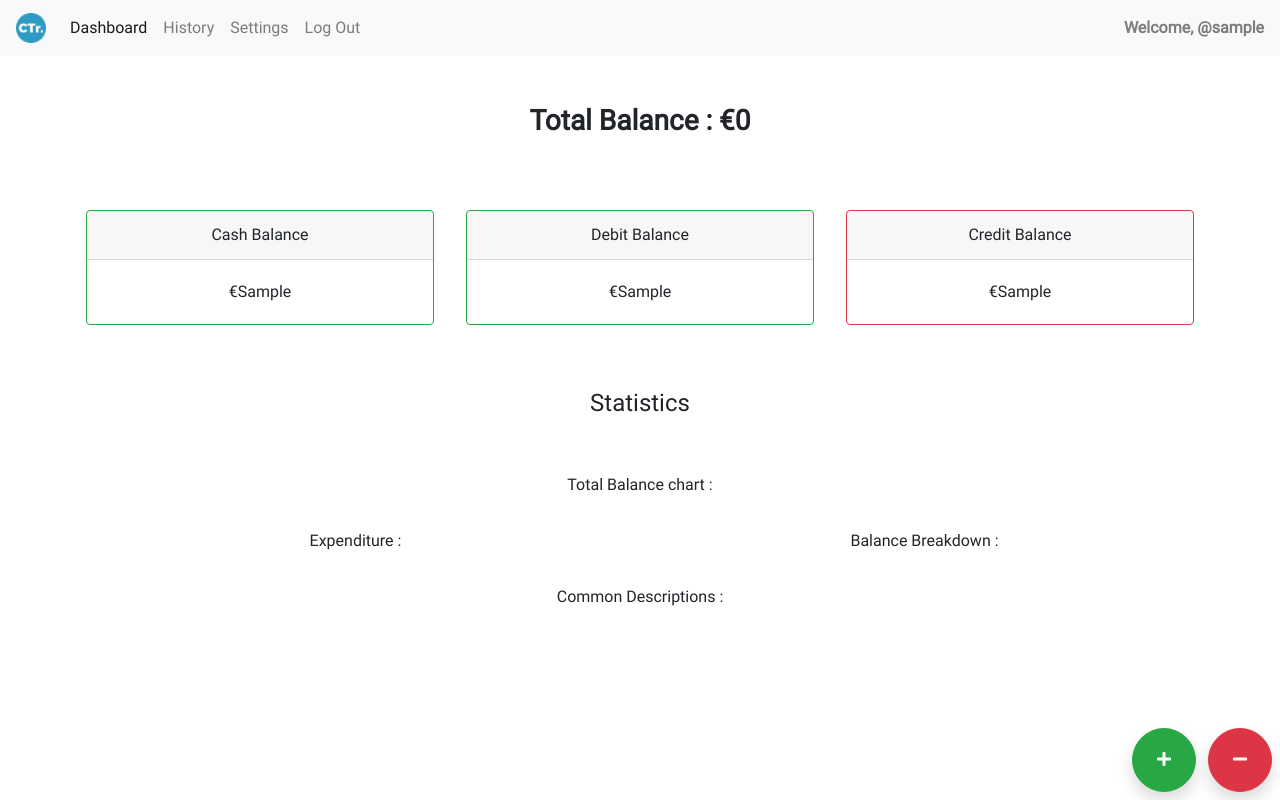
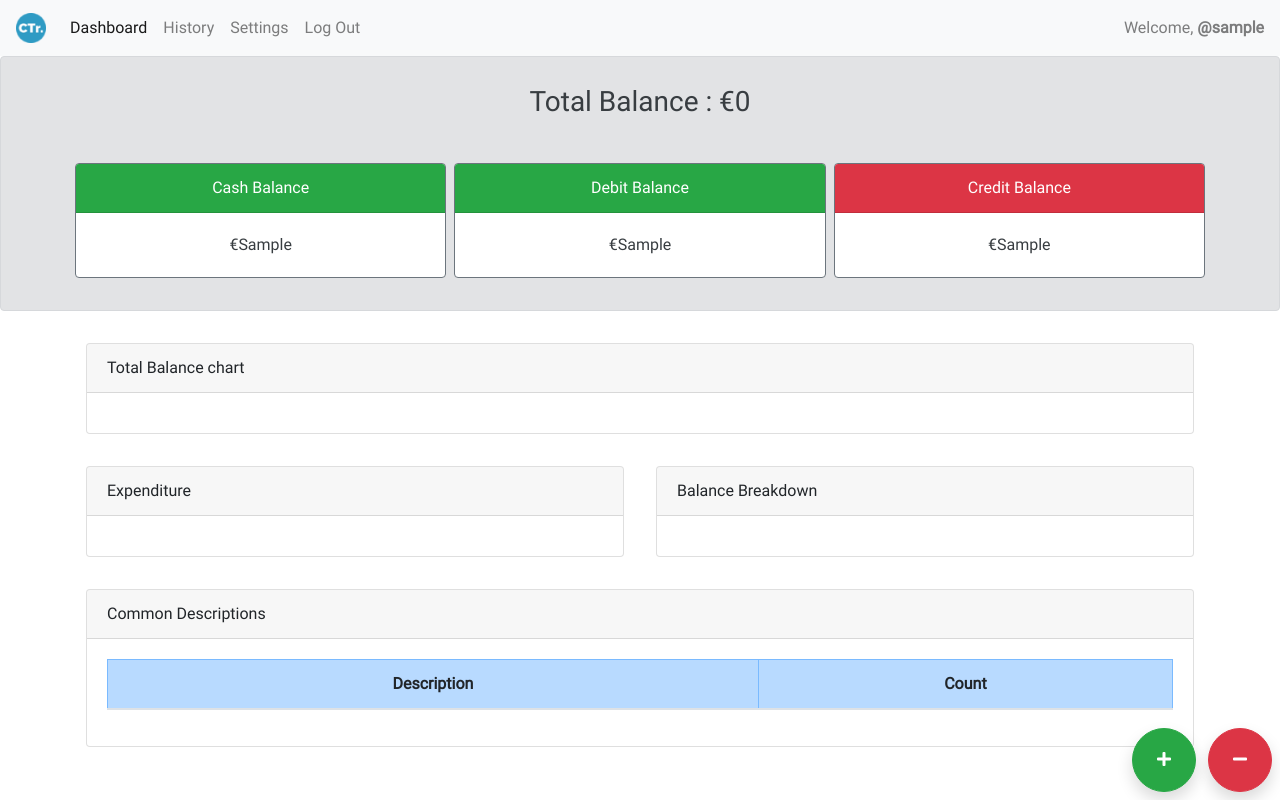
Before and after one commit to Sharkaboi/CashTrack, a PHP site: page /dashboard/ in a window 1280 px wide. Run offline with PHP 8.4, Linux system fonts and the light colour scheme; the visitor is signed in with stand-in values (Sample User, id 1); tables that the repository leaves empty or names only in its code hold one stand-in row (values such as "Sample post"); data that the repository does not hold is empty; some libraries are stand-ins or nearby versions.

Commit message:
Migrated from Table chart to Bootstrap table

```diff
--- a/dashboard/index.php
+++ b/dashboard/index.php
@@ -76,8 +76,11 @@
                     <a class="nav-item nav-link" href="./settings">Settings</a>
                     <a class="nav-item nav-link" href="../php/auth/logout.php">Log Out</a>
                 </div>
-                <span class="navbar-text font-weight-bold">
-                    <?php echo 'Welcome, @'.$_SESSION['username']; ?>
+                <span class="navbar-text">
+                    Welcome,
+                    <span class="font-weight-bold">
+                        <?php echo '@'.$_SESSION['username']; ?>
+                    </span>
                 </span>
             </div>
         </nav>
@@ -85,7 +88,8 @@
 
     <!--Main page-->
     <main>
-        <div class="text-center p-5 h3 font-weight-bold">
+        <div class="alert alert-secondary">
+            <div class="text-center p-3 h3">
                 Total Balance :
                 <?php
                     $currency = "₹";
@@ -143,27 +147,27 @@
             ?>
 
             <!-- Setting balances with currency-->
-        <div class="container">
+            <div class="container p-3">
                 <div class="row">
-                <div class="col-lg-4 col-md-6 col-sm-12 p-3">
-                    <div class="card text-center border-success">
-                        <div class="card-header">Cash Balance</div>
+                    <div class="col-lg-4 col-md-6 col-sm-12 p-1">
+                        <div class="card text-center border-secondary">
+                            <div class="card-header text-white bg-success">Cash Balance</div>
                             <div class="card-body">
                                 <?php echo $currency.$cash_bal; ?>
                             </div>
                         </div>
                     </div>
-                <div class="col-lg-4 col-md-6 col-sm-12 p-3">
-                    <div class="card text-center border-success">
-                        <div class="card-header">Debit Balance</div>
+                    <div class="col-lg-4 col-md-6 col-sm-12 p-1">
+                        <div class="card text-center border-secondary">
+                            <div class="card-header text-white bg-success">Debit Balance</div>
                             <div class="card-body">
                                 <?php echo $currency.$debit_bal; ?>
                             </div>
                         </div>
                     </div>
-                <div class="col-lg-4 col-md-6 col-sm-12 p-3">
-                    <div class="card text-center border-danger">
-                        <div class="card-header">Credit Balance</div>
+                    <div class="col-lg-4 col-md-6 col-sm-12 p-1">
+                        <div class="card text-center border-secondary">
+                            <div class="card-header text-white bg-danger">Credit Balance</div>
                             <div class="card-body">
                                 <?php echo $currency.$credit_bal; ?>
                             </div>
@@ -171,29 +175,73 @@
                     </div>
                 </div>
             </div>
-
-        <div class="container text-center p-5 h4">Statistics</div>
-        <div class="container text-center mb-3">
-            Total Balance chart : <br>
-            <div id="div_balance_line_chart"></div>
         </div>
 
         <div class="container p-3">
+            <div class="card">
+                <div class="card-header">Total Balance chart</div>
+                <div class="card-body">
+                    <div id="div_balance_line_chart"></div>
+                </div>
+            </div>
+        </div>
+
+        <div class="container">
             <div class="row">
-                <div class="col-sm-12 col-md-6 text-center">
-                    Expenditure : <br>
+
+                <div class="col-sm-12 col-md-6 p-3">
+                    <div class="card">
+                        <div class="card-header">Expenditure</div>
+                        <div class="card-body">
                             <div id="div_expenditure_pie_chart"></div>
                         </div>
-                <div class="col-sm-12 col-md-6 text-center">
-                    Balance Breakdown : <br>
+                    </div>
+                </div>
+
+                <div class="col-sm-12 col-md-6 p-3">
+                    <div class="card">
+                        <div class="card-header">Balance Breakdown</div>
+                        <div class="card-body">
                             <div id="div_balance_breakdown"></div>
                         </div>
                     </div>
                 </div>
 
-        <div class="container text-center p-3 mb-3">
-            Common Descriptions : <br>
-            <div id="div_descriptions_count"></div>
+            </div>
+        </div>
+
+        <div class="container p-3">
+            <div class="card">
+                <div class="card-header">Common Descriptions</div>
+                <div class="card-body">
+                    <table class="table table-bordered text-center">
+                        <thead>
+                            <tr class="table-primary">
+                                <th scope="col">Description</th>
+                                <th scope="col">Count</th>
+                            </tr>
+                        </thead>
+                        <tbody>
+                            <?php
+                                $query = get_common_descriptions($conn,$username);
+                                $result = mysqli_query($conn,$query);
+                                if(!$result) {
+                                  show_alert("Data could not be fetched!");
+                                } else {
+                                    while($row = mysqli_fetch_assoc($result)) {
+                                        echo '<tr>';
+                                        $description = $row["description"];
+                                        $count = $row["count"];
+                                        echo '<td>'.$description.'</td>';
+                                        echo '<td>'.$count.'</td>';
+                                        echo '</tr>';
+                                    }
+                                }
+                            ?>
+                        </tbody>
+                    </table>
+                </div>
+            </div>
         </div>
 
     </main>
--- a/php/db/sql_queries.php
+++ b/php/db/sql_queries.php
@@ -52,6 +52,6 @@
     function get_common_descriptions($conn,$username) {
         $stripped_username = stripcslashes($username);
         $mysql_username = mysqli_real_escape_string($conn,$stripped_username);
-        return "select description,count(*) as count FROM log where username='$mysql_username' group by description ";
+        return "select description,count(*) as count FROM log where username='$mysql_username' group by description order by count desc";
     }
 ?>
--- a/php/graph/chart_js_generator.php
+++ b/php/graph/chart_js_generator.php
@@ -33,14 +33,6 @@
             generate_breakdown_bar_chart_js_from_result($result);
           }
 
-          $query = get_common_descriptions($conn,$username);
-          $result = mysqli_query($conn,$query);
-          if(!$result) {
-            show_alert("Data could not be fetched!");
-          } else {
-            generate_common_description_table_js_from_result($result);
-          }
-
           setup_js_event_handlers();
           close_js_block();
         }
@@ -51,7 +43,7 @@
         }
 
         function init_charts() {
-          $js = "google.charts.load('current', {packages: ['corechart','table']}); google.charts.setOnLoadCallback(drawBalanceLineChart); google.charts.setOnLoadCallback(drawExpenditurePieChart); google.charts.setOnLoadCallback(drawBreakdownBarChart); google.charts.setOnLoadCallback(drawDescriptionsTable); ";
+          $js = "google.charts.load('current', {packages: ['corechart','table']}); google.charts.setOnLoadCallback(drawBalanceLineChart); google.charts.setOnLoadCallback(drawExpenditurePieChart); google.charts.setOnLoadCallback(drawBreakdownBarChart); ";
           echo "$js";
         }
 
@@ -91,17 +83,6 @@
           echo "$js";
         }
 
-        function generate_common_description_table_js_from_result($result) {
-          $js = " function drawDescriptionsTable() { var data = new google.visualization.DataTable(); data.addColumn('string', 'Description'); data.addColumn('number', 'Count'); data.addRows([ ";
-          while($row = mysqli_fetch_assoc($result)) {
-            $description = $row["description"];
-            $count = $row["count"];
-            $js .= "['$description', $count], ";
-          }
-          $js .= " ]); var options = { width: '80%', height: '80%' }; var chart = new google.visualization.Table(document.getElementById('div_descriptions_count')); chart.draw(data, options); } ";
-          echo "$js";
-        }
-
         function setup_js_event_handlers() {
           $js = "if (window.addEventListener){ window.addEventListener('resize', drawBalanceLineChart); window.addEventListener('resize', drawExpenditurePieChart); window.addEventListener('resize', drawBreakdownBarChart);} else { window.attachEvent('onresize', drawBalanceLineChart); window.attachEvent('onresize', drawExpenditurePieChart); window.attachEvent('onresize', drawBreakdownBarChart);}";
           echo "$js";
```
Lines whose indentation alone changed are shown as unchanged.
